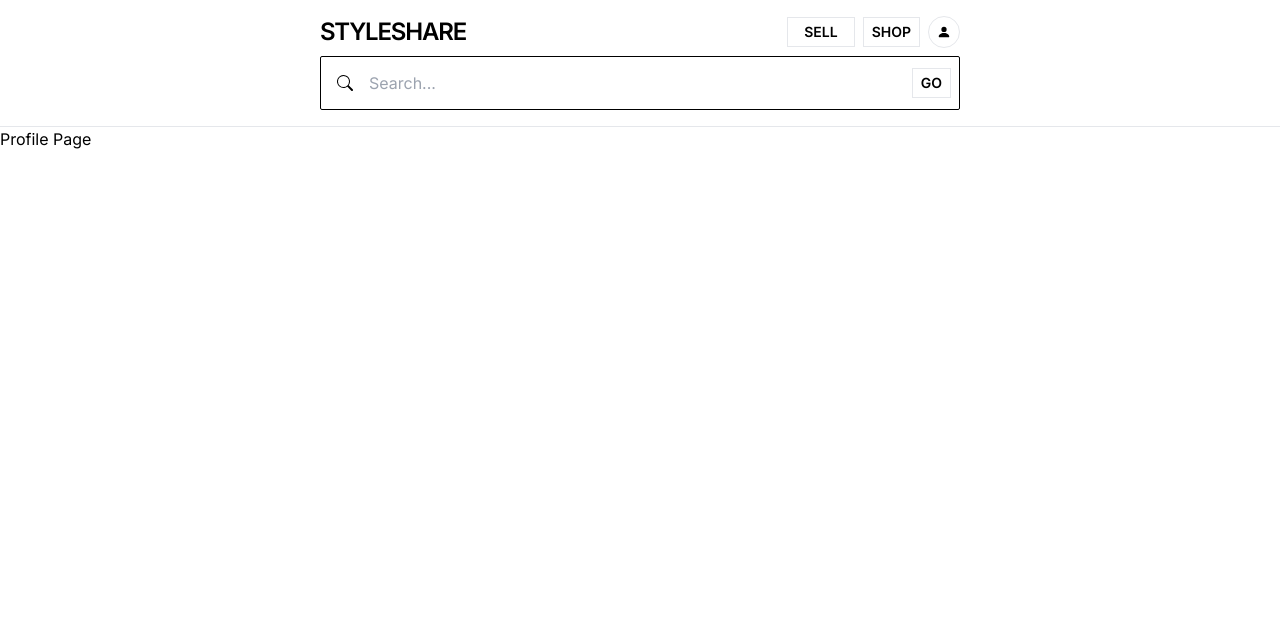
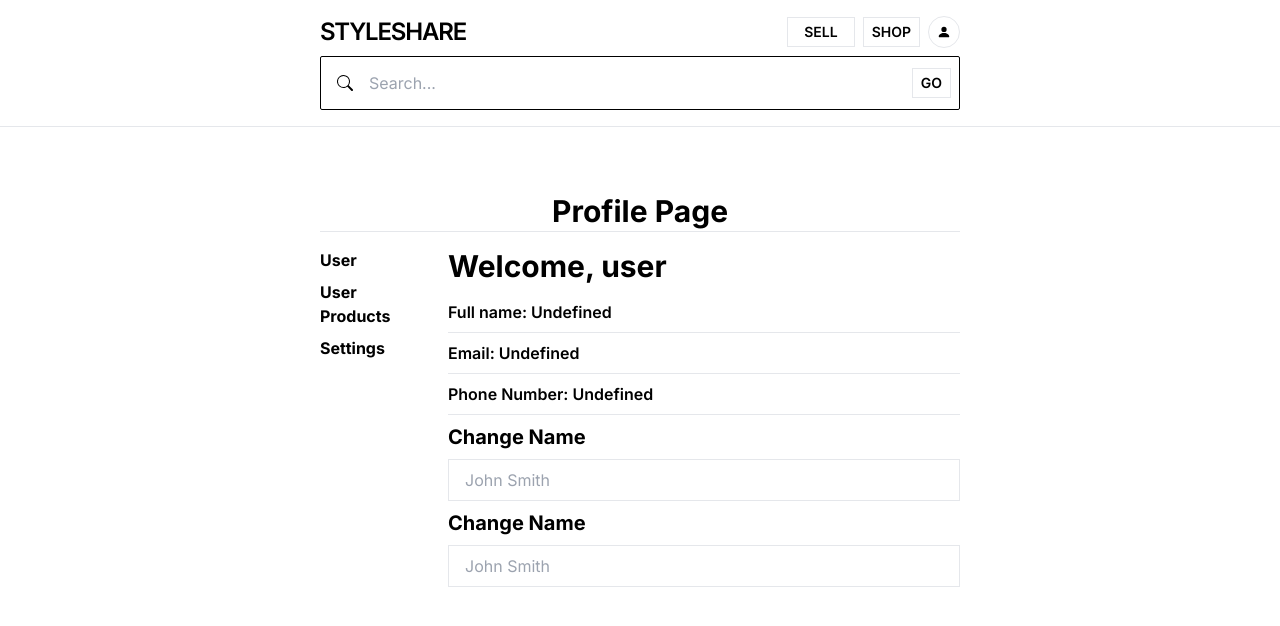
Before and after one commit to FlackCode/STYLESHARE, a Next.js app: page /profile in a window 1280 px wide. Shown: the top 626 px of the page. Built offline with nearby package versions, Linux system fonts and the light colour scheme.

Commit message:
Begun work on profile page.

```diff
--- /dev/null
+++ b/src/app/profile/@settings/page.tsx
@@ -0,0 +1,7 @@
+export default function UserSettings() {
+    return (
+        <div>
+            <h1>User Settings</h1>
+        </div>
+    )
+}
--- /dev/null
+++ b/src/app/profile/@user/page.tsx
@@ -0,0 +1,22 @@
+export default function User() {
+    return (
+        <div className="flex flex-col gap-2">
+            <h1 className="font-bold text-3xl">Welcome, user</h1>
+            <div className="flex flex-col">
+                <p className="font-semibold border-b py-2">Full name: Undefined</p>
+                <p className="font-semibold border-b py-2">Email: Undefined</p>
+                <p className="font-semibold border-b py-2">Phone Number: Undefined</p>
+            </div>
+            <div className="flex flex-col">
+                <div className="mb-2">
+                    <h1 className="font-bold text-xl mb-2">Change Name</h1>
+                    <input type="text" className="border px-4 py-2 w-full" placeholder="John Smith"/>
+                </div>
+                <div>
+                    <h1 className="font-bold text-xl mb-2">Change Name</h1>
+                    <input type="text" className="border px-4 py-2 w-full" placeholder="John Smith"/>
+                </div>
+            </div>
+        </div>
+    )
+}
--- /dev/null
+++ b/src/app/profile/@userProducts/page.tsx
@@ -0,0 +1,7 @@
+export default function UserProducts() {
+    return (
+        <div>
+            <h1>User Products</h1>
+        </div>
+    )
+}
--- a/src/app/profile/page.tsx
+++ b/src/app/profile/page.tsx
@@ -1,7 +1,37 @@
+"use client"
+import Sidebar from "@/components/ProfileSidebar"
+import { useState } from "react"
+import User from "./@user/page"
+import UserProducts from "./@userProducts/page"
+import UserSettings from "./@settings/page"
+
 export default function Profile() {
+    const [activeComponent, setActiveComponent] = useState('User')
+
+    const renderedComponent = () => {
+        switch(activeComponent) {
+            case 'User':
+                return <User />
+            case 'UserProducts':
+                return <UserProducts />
+            case 'Settings':
+                return <UserSettings />
+            default:
+                return <User />
+        }
+    }
+
     return (
-        <div>
-            <h1>Profile Page</h1>
-        </div>
+        <main className="flex flex-col py-4 xl:py-16 px-4 md:px-8 xl:px-80 gap-4">
+            <h1 className="text-3xl font-bold border-b text-center leading-10">Profile Page</h1>
+            <div className="grid grid-cols-5">
+                <div className="col-span-1 text-left">
+                    <Sidebar setActiveComponent={setActiveComponent}/>
+                </div>
+                <div className="col-span-4">
+                    {renderedComponent()}
+                </div>
+            </div>
+        </main>
     )
 }
--- a/src/components/Nav.tsx
+++ b/src/components/Nav.tsx
@@ -5,10 +5,10 @@ const Nav = () => {
   const isLoggedIn = true
 
   return (
-    <div className="mainfont text-background py-4 px-2 xl:px-80 border-b sticky">
+    <div className="text-background py-4 px-2 xl:px-80 border-b sticky">
       <div className="grid xsm:grid-cols-1 xl:grid-cols-6 items-center gap-2">
         <div className="flex flex-row justify-between items-center col-span-1 xl:col-span-6">
-          <Link href={'/'} className="logofont xsm:text-sm xl:text-2xl font-semibold tracking-tighter xsm:text-center xl:text-left">STYLESHARE</Link>
+          <Link href={'/'} className="xsm:text-sm xl:text-2xl font-semibold tracking-tighter xsm:text-center xl:text-left">STYLESHARE</Link>
           <div className='flex flex-row gap-2 items-center'>
             <Link href={isLoggedIn ? '/sell' : '/login'} className='border px-4 py-1 text-xxs md:text-base xl:text-sm font-semibold transition-all duration-300 hover:border-black'>
               SELL
@@ -18,7 +18,7 @@ const Nav = () => {
             className={isLoggedIn ? 'hidden' : 'border px-2 py-1 text-xxs md:text-base xl:text-sm font-semibold transition-all duration-300 hover:border-black'}>LOGIN</Link>
             <Link href={isLoggedIn ? '/' : '/register'}
             className={isLoggedIn ? 'hidden' : 'text-white bg-black border border-black px-2 py-1 text-xxs md:text-base xl:text-sm font-semibold transition-all duration-300 hover:text-gray-200 hover:scale-110'}>REGISTER</Link>
-            <Link href={'/profile'} className={isLoggedIn ? 'w-8 h-8 rounded-full border p-2 flex justify-center items-center' : 'hidden'}>
+            <Link href={'/profile'} className={isLoggedIn ? 'w-8 h-8 rounded-full border p-2 flex justify-center items-center transition-all duration-300 hover:border-black' : 'hidden'}>
               <BsPersonFill />
             </Link>
           </div>
--- /dev/null
+++ b/src/components/ProfileSidebar.tsx
@@ -0,0 +1,14 @@
+const Sidebar = ({ setActiveComponent } : { setActiveComponent: any }) => {
+    return (
+        <div className="flex flex-col gap-2">
+            <button onClick={() => setActiveComponent('User')}
+                className="text-left font-bold w-1/2">User</button>
+            <button onClick={() => setActiveComponent('UserProducts')}
+                className="text-left font-bold w-1/2">User Products</button>
+            <button onClick={() => setActiveComponent('Settings')}
+                className="text-left font-bold w-1/2">Settings</button>
+        </div>
+    );
+};
+
+export default Sidebar
```
